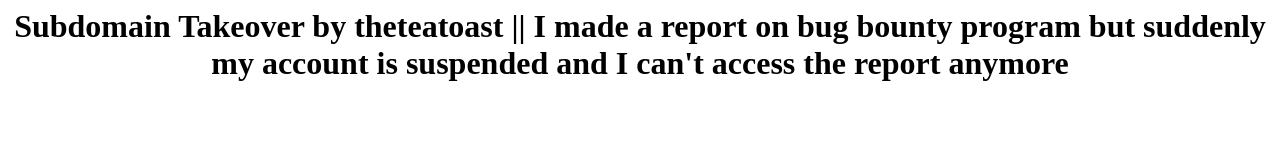
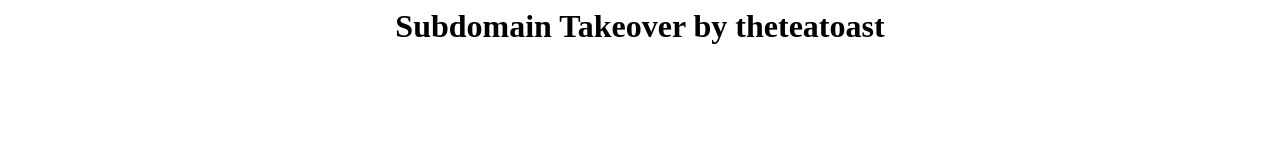
Before and after one commit to theteatoast/cbmeta.github.io, a plain HTML site: page index.html in a window 1280 px wide. Drawn offline with Linux system fonts and the light colour scheme.

Commit message:
Update index.html

```diff
--- a/index.html
+++ b/index.html
@@ -1,5 +1,5 @@
 <html>
 <body>
-<center><h1>Subdomain Takeover by theteatoast || I made a report on bug bounty program but suddenly my account is suspended and I can't access the report anymore</h1></center>
+<center><h1>Subdomain Takeover by theteatoast</h1></center>
 </body>
 </html>
```
